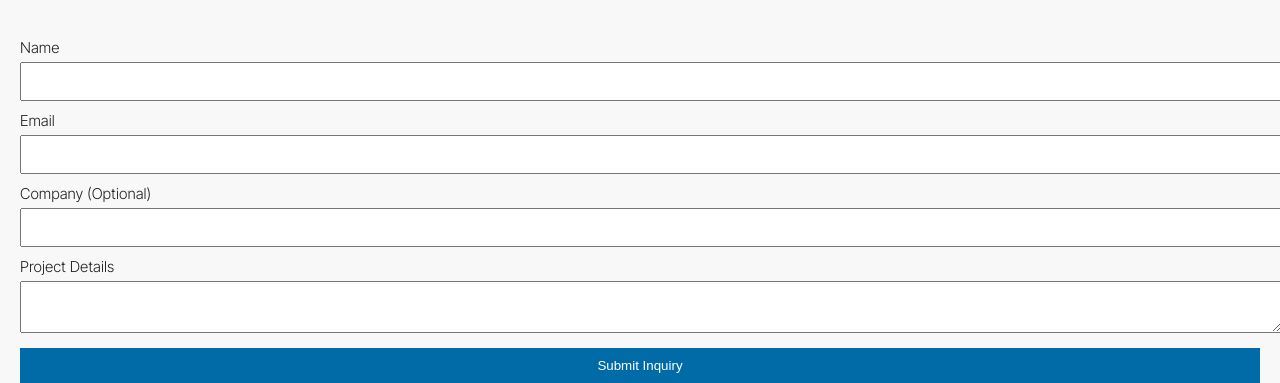
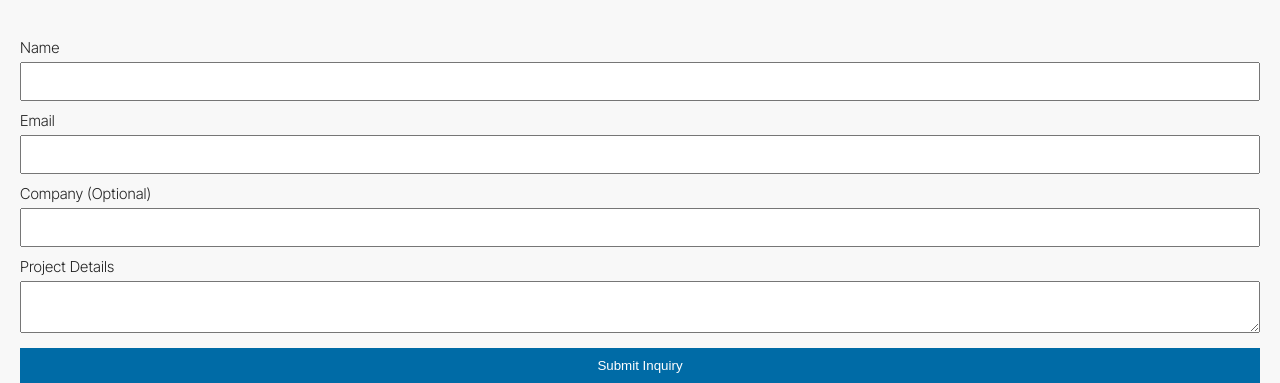
Before and after one commit to joseph-johnson27001/dashboard-website, a Vue app: page /hire in a window 1280 px wide. Shown: the part 178-561 px from the top of the page. Built offline with nearby package versions, Linux system fonts and the light colour scheme.

Commit message:
Form border box fix

```diff
--- a/src/App.vue
+++ b/src/App.vue
@@ -24,6 +24,7 @@ export default {
 body {
   margin: 0;
   background-color: #f8f8f8;
+  /* background-color: #f8f8f8; */
   font-family: "Inter Tight", sans-serif;
   color: rgb(34, 34, 34);
 }
--- a/src/views/HirePage.vue
+++ b/src/views/HirePage.vue
@@ -97,6 +97,7 @@ textarea {
   width: 100%;
   padding: 10px;
   margin-top: 5px;
+  box-sizing: border-box;
 }
 
 button {
```
